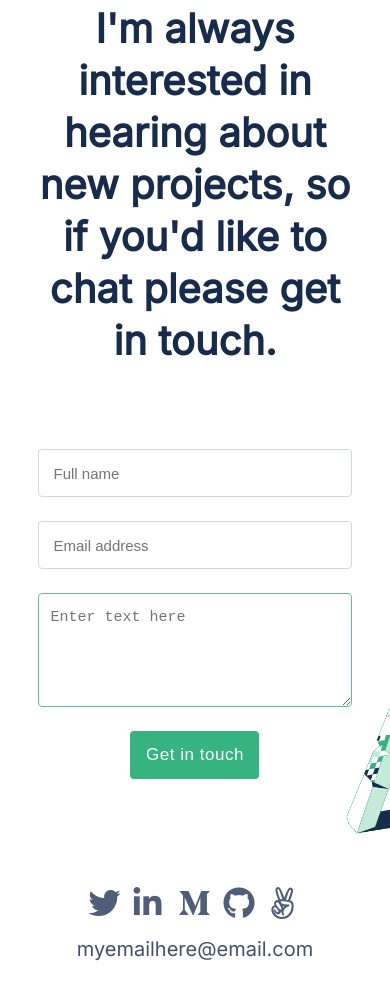
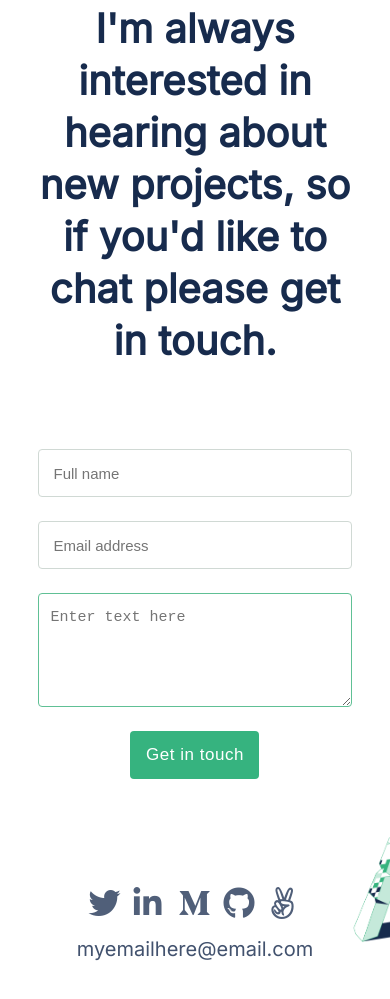
Before and after one commit to julie-ify/Portfolio, a plain HTML site: page index.html in a window 390 px wide. Shown: the part 6209-7208 px from the top of the page. Drawn offline with Linux system fonts and the light colour scheme.

Commit message:
Add frame to the footer section

```diff
--- a/index.html
+++ b/index.html
@@ -267,6 +267,7 @@
       </section>
     </main>
     <footer class="footer">
+      <div class="footer-content">
         <ul class="footer-icons">
           <li class="footer-icon last">
             <a href="#"><i class="fab fa-twitter fa-2x"></i></a>
@@ -285,6 +286,8 @@
           </li>
         </ul>
         <p class="footer-email"><a href="#">myemailhere@email.com</a></p>
+        <img src="images/Frame3.png" alt="Frame" class="frame-33" />
+      </div>
     </footer>
   </body>
 </html>
--- a/styles.css
+++ b/styles.css
@@ -351,9 +351,16 @@ p {
 
 .frame-3 {
   position: absolute;
-  bottom: 2px;
+  bottom: 17px;
   right: 0;
   width: 60px;
+}
+
+.frame-33 {
+  position: absolute;
+  bottom: 22px;
+  right: 0;
+  width: 50px;
 }
 
 .skillset {
@@ -518,11 +525,15 @@ button[type='submit']:focus {
 }
 
 .footer {
+  width: 100%;
+}
+
+.footer-content {
+  position: relative;
   display: flex;
   flex-direction: column;
   align-items: center;
   justify-content: center;
-  width: 90%;
   margin: 0 auto;
   margin-bottom: 3rem;
 }
@@ -591,7 +602,9 @@ button[type='submit']:focus {
     display: none;
   }
 
-  .frame-2 {
+  .frame-2,
+  .frame-4,
+  .frame-3 {
     display: none;
   }
 
```
